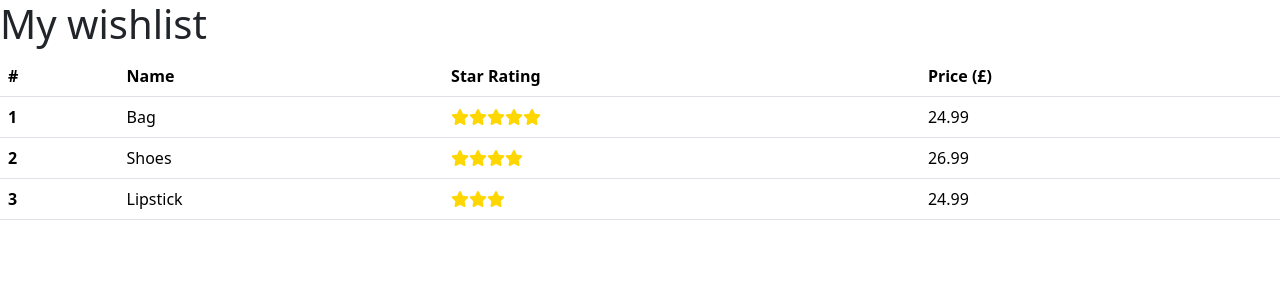
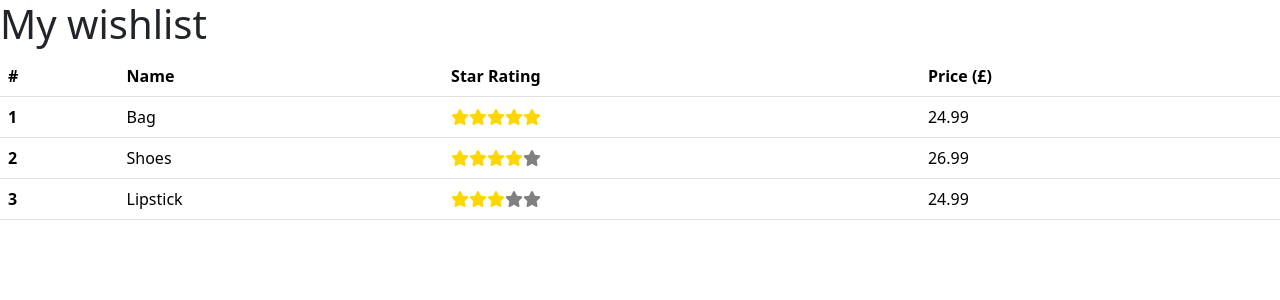
Before and after one commit to LaurenCribb/WishList, an Angular app in the folder WishList/: page / in a window 1280 px wide. Shown: the top 300 px of the page. Built offline with nearby package versions, Linux system fonts and the light colour scheme.

Commit message:
clickable star rating to change colour

```diff
--- a/WishList/src/app/interfaces/wish-list-item.ts
+++ b/WishList/src/app/interfaces/wish-list-item.ts
@@ -2,6 +2,6 @@ export interface WishListItem {
     id: number;
     name: string;
     image?: string;
-    starRating?: number;
+    starRating: number;
     price?: number;
 }
--- a/WishList/src/app/star-rating-display/star-rating-display.component.css
+++ b/WishList/src/app/star-rating-display/star-rating-display.component.css
@@ -1,4 +1,11 @@
 fa-icon{
-    color: gold;
     cursor: pointer;
 }
+
+.rated{
+    color: gold;
+}
+
+.unrated{
+    color: grey;
+}
--- a/WishList/src/app/star-rating-display/star-rating-display.component.html
+++ b/WishList/src/app/star-rating-display/star-rating-display.component.html
@@ -1,3 +1,6 @@
-<span *ngFor="let n of numSequence(rating)">
-    <fa-icon [icon]="star"></fa-icon>
+<span *ngFor="let n of numSequence(rating); let i=index">
+    <fa-icon class="rated" [icon]="star" (click)="setRating(i+1)"></fa-icon>
 </span>
+<span *ngFor="let n of numSequence(5-rating); let i=index">
+    <fa-icon class="unrated" [icon]="star" (click)="setRating(rating+i+1)"></fa-icon>
+</span>
--- a/WishList/src/app/star-rating-display/star-rating-display.component.ts
+++ b/WishList/src/app/star-rating-display/star-rating-display.component.ts
@@ -13,10 +13,14 @@ import { faStar } from '@fortawesome/free-solid-svg-icons';
 export class StarRatingDisplayComponent {
  star = faStar;
 
- @Input() rating:any = 0;
+ @Input() rating! : number;
 
- numSequence(rating: any): any[] {
-    return Array(rating);
+ numSequence(value: number): number[] {
+    return Array(value);
+ }
+
+ setRating(value: number) {
+  this.rating = value;
  }
 
 }
```
